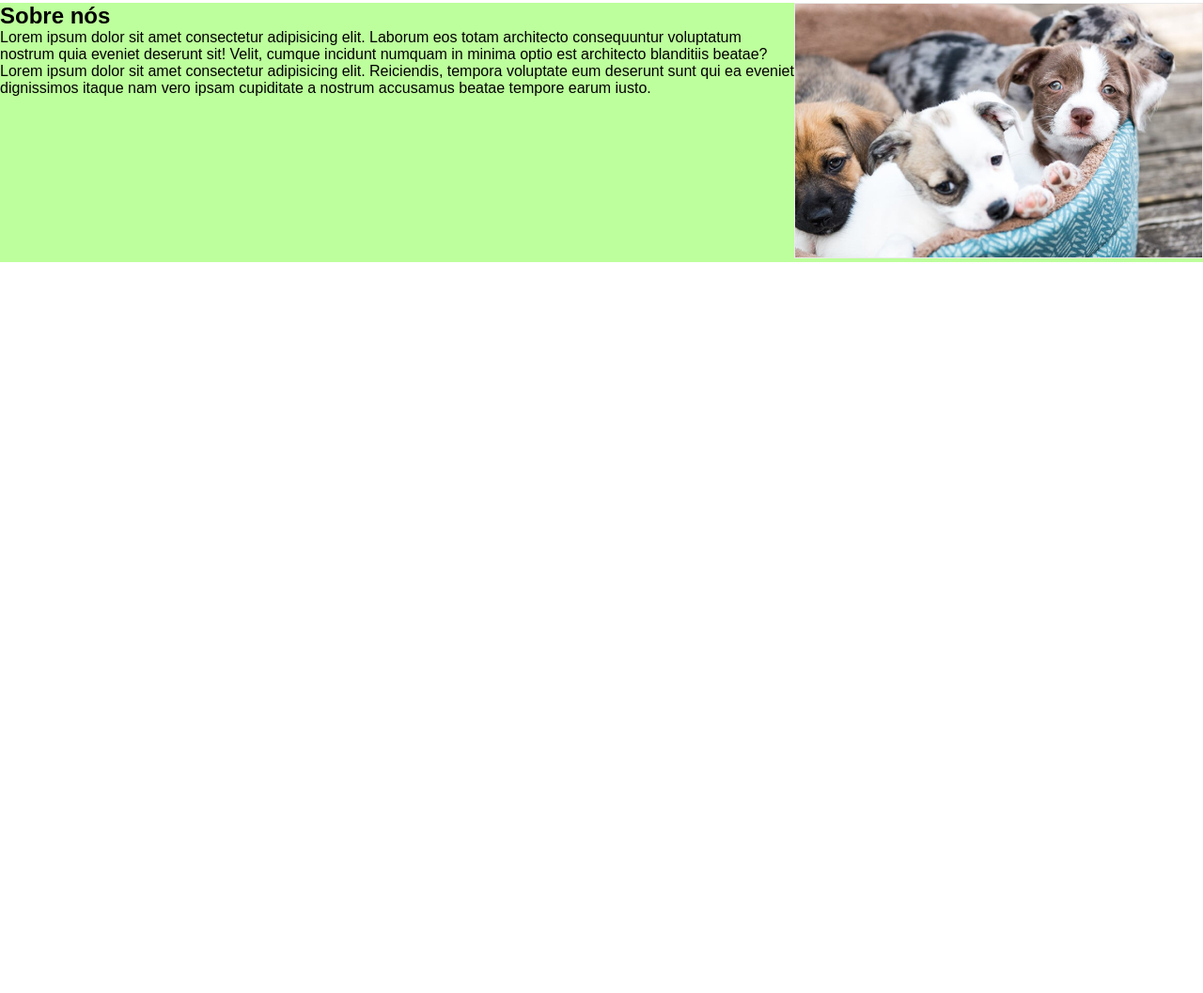
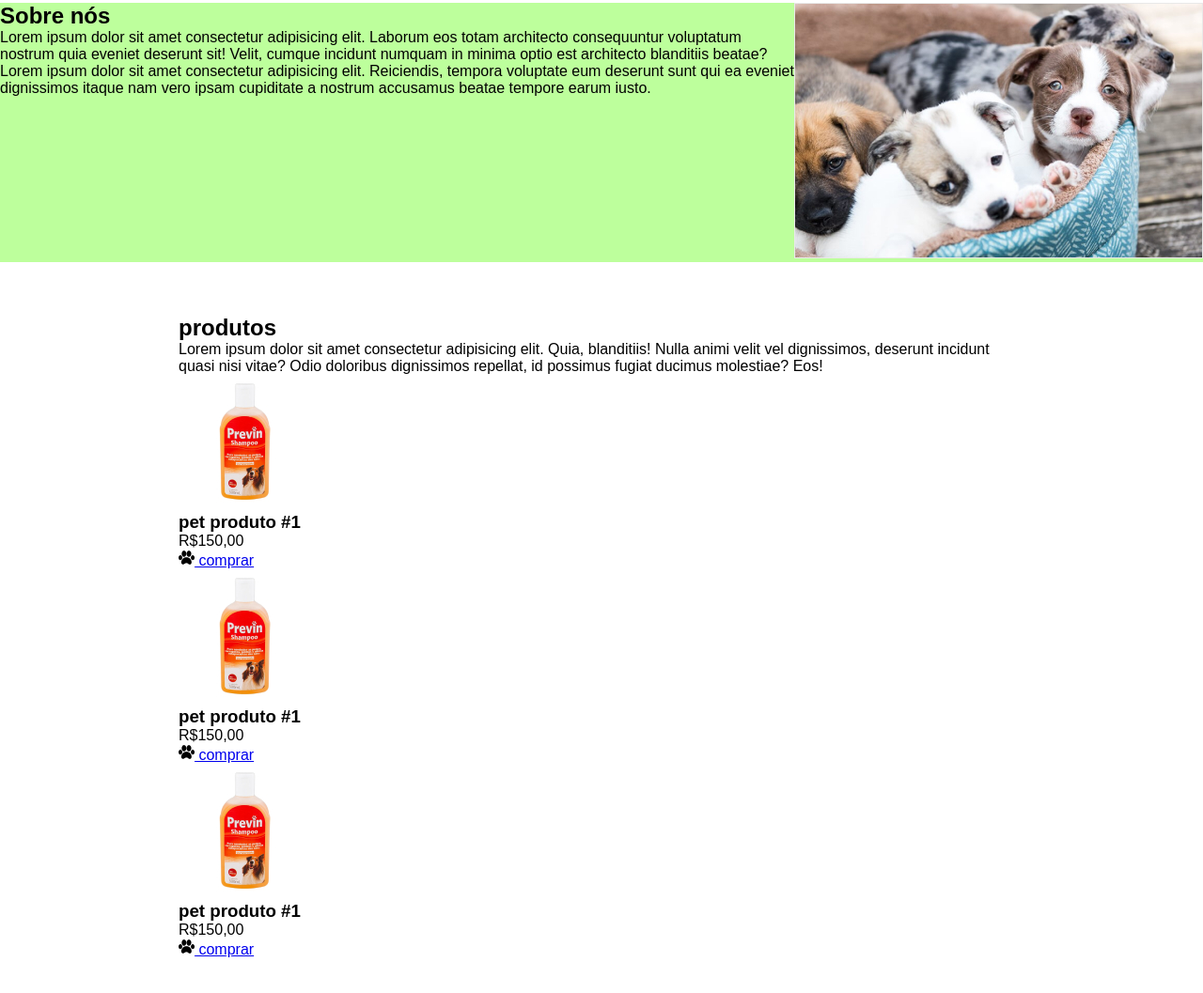
Before and after one commit to vv1ll14n/PET-SHOP, a plain HTML site: page HTML/index.html in a window 1280 px wide. Shown: the part 157-1214 px from the top of the page at 94% size. Before the commit the page ends 800 px from the top, so only its background shows below. Drawn offline with Linux system fonts and the light colour scheme.

Commit message:
atualizei o html feito em sala 26/10
adicionamos a seção dos produtos

```diff
--- a/HTML/index.html
+++ b/HTML/index.html
@@ -22,6 +22,7 @@
             <li><a href="#contato">contato</a></li>
         </ul>
     </nav>
+   <!--sobre nós-->
     <section class="fundo-verde">
         <div class="flex-container">
             <div class="col">
@@ -34,6 +35,51 @@
             </div>
         </div>
     </section>
+    <!--produtos-->
+    <!--feito em sala no dia 26/10-->
+    <section>
+        <section class="container">
+            <h2 class="texto-centralizado">produtos</h2>
+            <p class="texto-centralizado">Lorem ipsum dolor sit amet consectetur adipisicing elit. Quia, blanditiis!
+                Nulla animi velit vel dignissimos, deserunt incidunt quasi nisi vitae? Odio doloribus dignissimos
+                repellat, id possimus fugiat ducimus molestiae? Eos!</p>
+            <div class="flex-container">
+                <div class="produtos">
+                    <figure>
+                        <img src="/CSS/img/produto-1.jpg" alt="produto 1">
+                    </figure>
+                    <h3>pet produto #1</h3>
+                    <p>R$150,00</p>
+                    <a href="#" class="btn-pata">
+                        <img src="/CSS/img/patinha-preta.png" alt="patinha preta">
+                        comprar
+                    </a>
+                </div>
+            </div>
+             <div class="produtos">
+                    <figure>
+                        <img src="/CSS/img/produto-1.jpg" alt="produto 1">
+                    </figure>
+                    <h3>pet produto #1</h3>
+                    <p>R$150,00</p>
+                    <a href="#" class="btn-pata">
+                        <img src="/CSS/img/patinha-preta.png" alt="patinha preta">
+                        comprar
+                    </a>
+                </div>
+             <div class="produtos">
+                    <figure>
+                        <img src="/CSS/img/produto-1.jpg" alt="produto 1">
+                    </figure>
+                    <h3>pet produto #1</h3>
+                    <p>R$150,00</p>
+                    <a href="#" class="btn-pata">
+                        <img src="/CSS/img/patinha-preta.png" alt="patinha preta">
+                        comprar
+                    </a>
+                </div>
+        </section>
+    </section>
 </body>
 
 </html>
```
